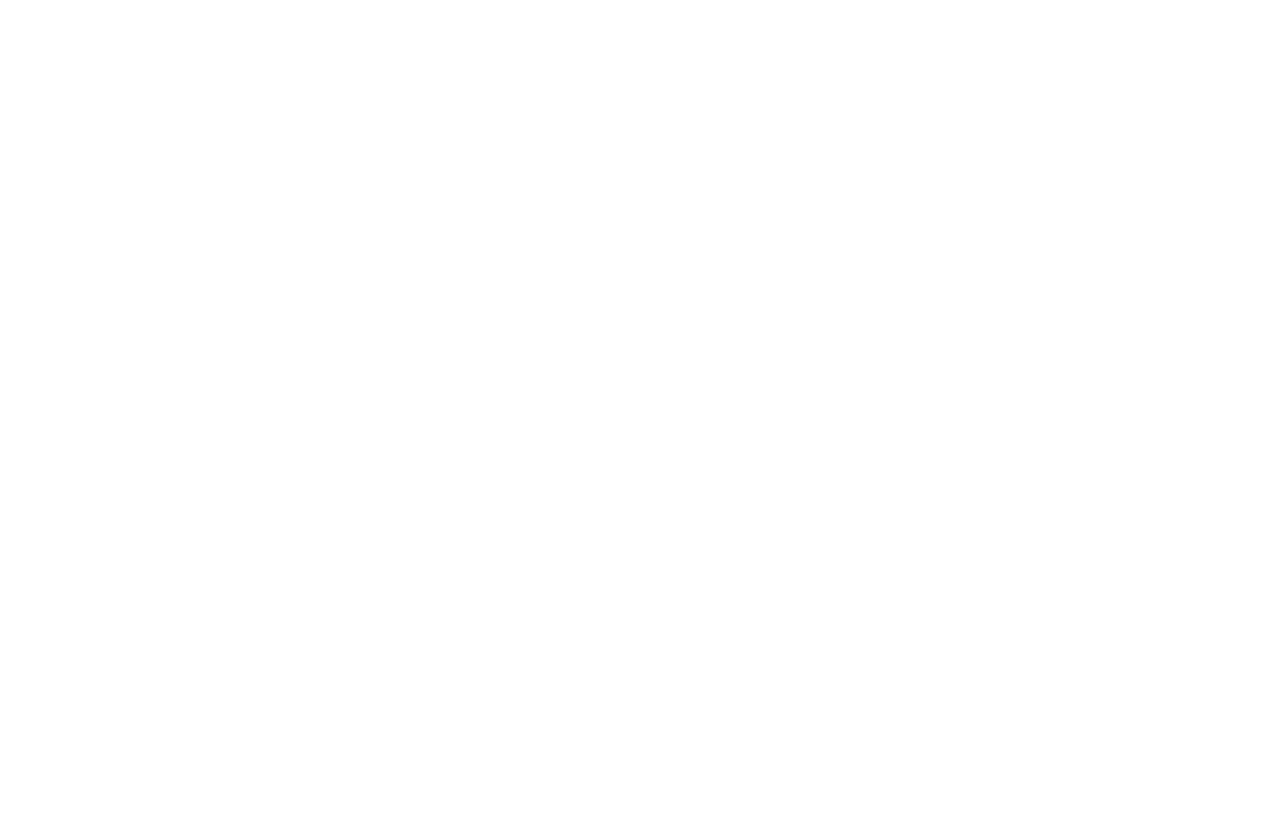
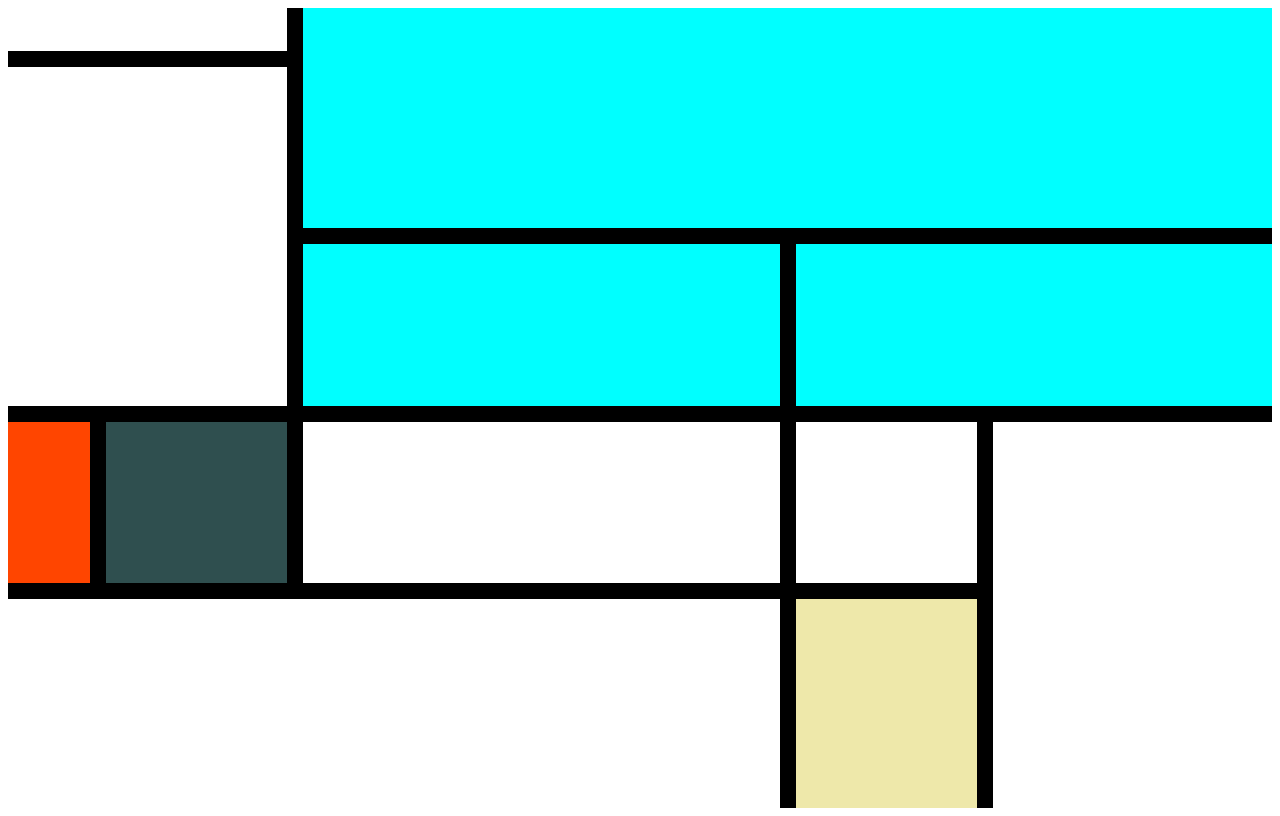
Before and after one commit to Davikking/Examples, a plain HTML site: page 10.3 Mondrian Project/index.html in a window 1280 px wide. Drawn offline with Linux system fonts and the light colour scheme.

Commit message:
finished chapter 10

```diff
--- a/10.3 Mondrian Project/index.html
+++ b/10.3 Mondrian Project/index.html
@@ -19,11 +19,105 @@
     HINT: Remember you can't change the properties of grid lines.
     But grid lines are transparent!
     */
+    .main-container{
+        background-color: black;
+        height: 100vh;
+        gap: 1rem;
+        display: grid;
+        grid-template-columns: repeat(13,1fr) ;
+        grid-template-rows: repeat(13, 1fr);
+    }
+   .white{
+    background-color: white;
+   }
+   #white-1{
+    order: 0;
+    grid-column: span 3;
+    grid-row: span 1;
+   }
+   #white-2{
+    order: 2;
+    grid-column: span 3;
+    grid-row: span 6;
+   }
+   #white-3{
+    order: 8;
+    grid-column: span 5;
+    grid-row: span 3;
+   }
+   #white-4{
+    order: 8;
+    grid-column: span 2;
+    grid-row: span 3;
+   }
+   #white-5{
+    order: 8;
+    grid-column: span 3;
+    grid-row: span 9;
+   }
+   #white-6{
+    order: 8;
+    grid-column: span 8;
+    grid-row: span 6;
+   }
+   .blue{
+    background-color: aqua;
+   }
+   #blue-1{
+    order: 1;
+    grid-column: span 10;
+    grid-row: span 4;
+   }
+   #blue-2{
+    order: 3;
+    grid-column: span 5;
+    grid-row: span 3;
+   }
+   #blue-3{
+    order: 4;
+    grid-column: span 5;
+    grid-row: span 3;
+   }
+   .red{
+    background-color: orangered;
+    order: 5;
+    grid-column: span 1;
+    grid-row: span 3;
+
+   }
+   .black{
+    background-color: darkslategrey;
+    order: 6;
+    grid-column: span 2;
+    grid-row: span 3;
+   }
+
+   .yellow{
+    background-color: palegoldenrod;
+    order:10;
+    grid-column: span 2;
+    grid-row: span 6;
+   }
   </style>
 </head>
 
 <body>
   <!-- Write your HTML here -->
+  <div class="main-container">
+    <div class="box white" id="white-1"></div>
+    <div class="box white" id="white-2"></div>
+    <div class="box white" id="white-3"></div>
+    <div class="box white" id="white-4"></div>
+    <div class="box white" id="white-5"></div>
+    <div class="box white" id="white-6"></div>
+    <div class="box black"></div>
+    <div class="box yellow"></div>
+    <div class="bo red"></div>
+    <div class="box blue" id="blue-1"></div>
+    <div class="box blue" id="blue-2"></div>
+    <div class="box blue" id="blue-3"></div>
+
+  </div>
 </body>
 
 </html>
```
Also changed, not shown: 10.0 Display Grid/index.html (+15 -0 lines), 10.2 Grid Placement/exercise1.html (+3 -0 lines), 10.2 Grid Placement/exercise2.html (+2 -0 lines), 10.2 Grid Placement/exercise3.html (+1 -0 lines).
